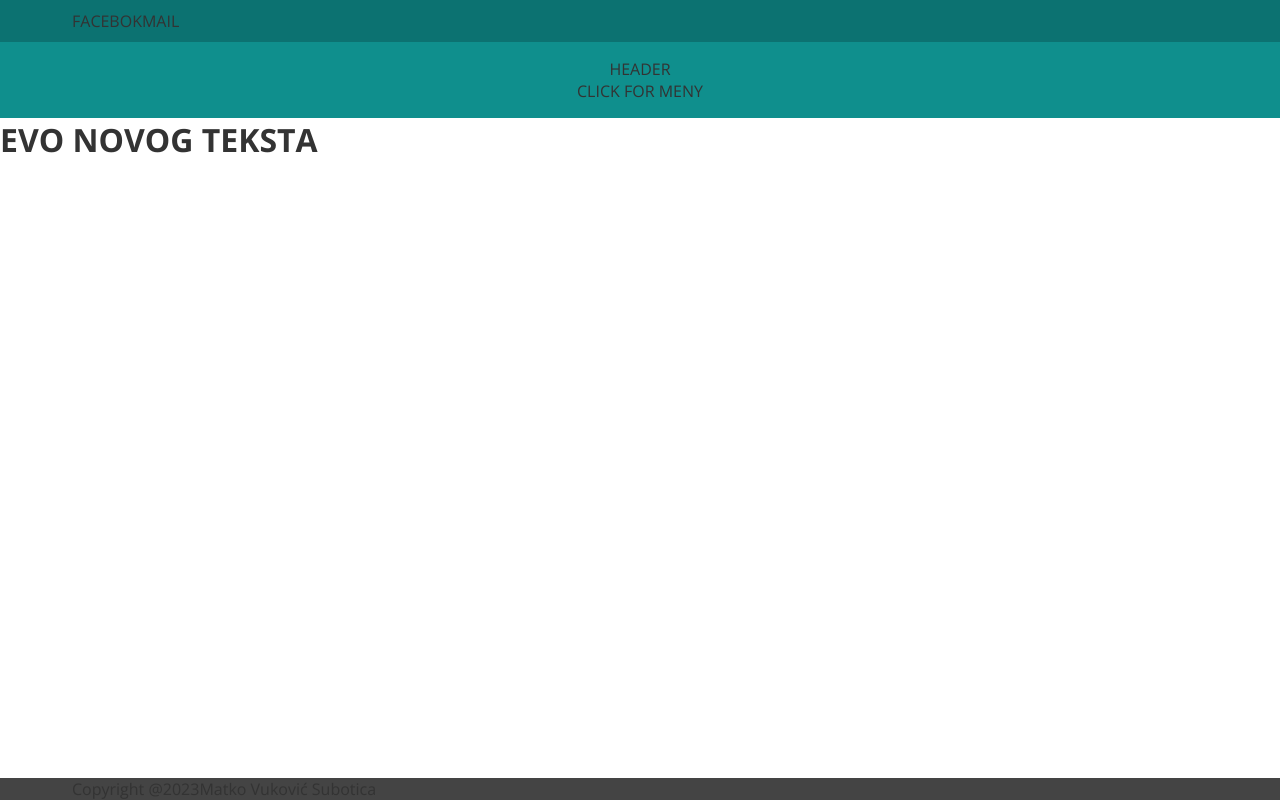
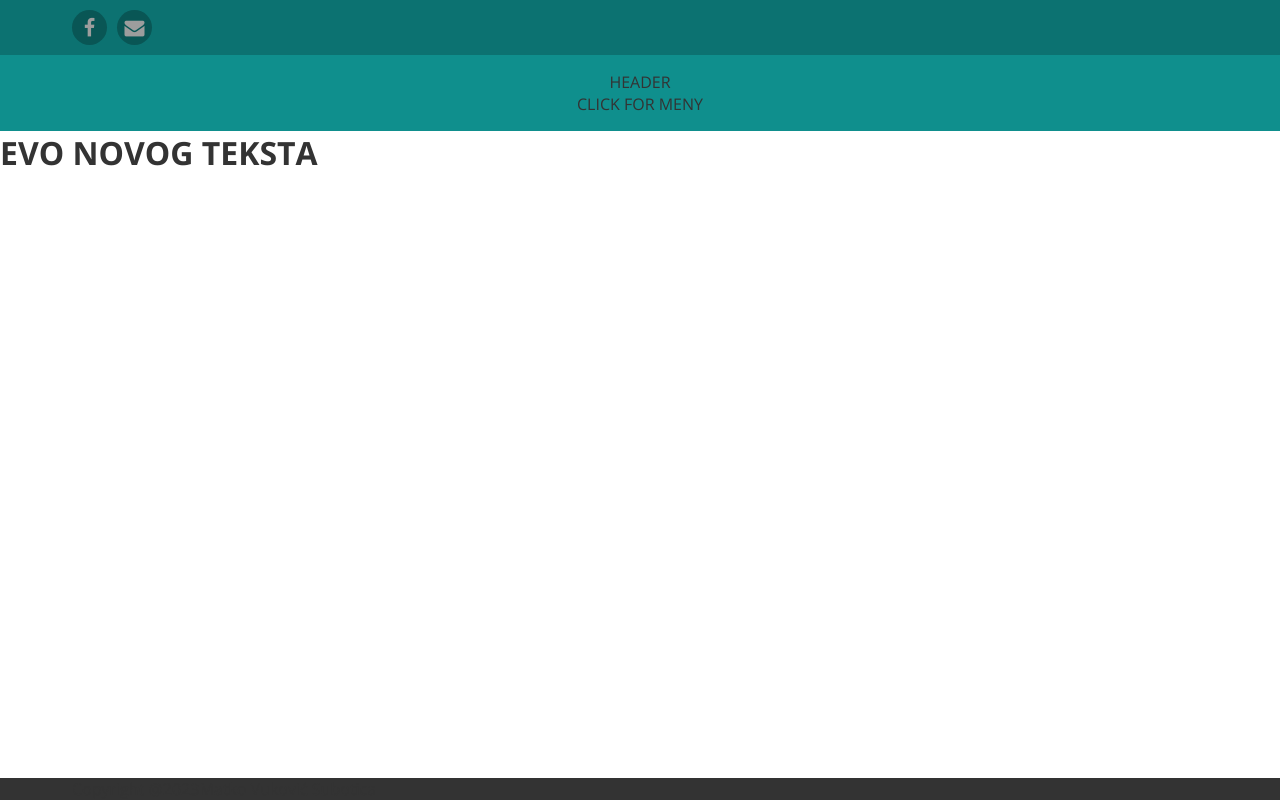
Before and after one commit to BojanIstvancic/matko-vukovic, a Next.js app: page / in a window 1280 px wide. Built offline with nearby package versions, Linux system fonts and the light colour scheme.

Commit message:
to bar completed

```diff
--- a/src/components/Footer.tsx
+++ b/src/components/Footer.tsx
@@ -4,7 +4,7 @@ import Container from "./Container";
 const StyledFooter = styled.div``;
 
 const BottomBar = styled.div`
-  background-color: var(--gray-300);
+  background-color: var(--gray-500);
 `;
 
 const Footer: React.FC<{}> = () => {
--- a/src/components/TopBar.tsx
+++ b/src/components/TopBar.tsx
@@ -12,10 +12,40 @@ const StyledTopBar = styled.div`
 
 const SocialIcons = styled.ul`
   display: flex;
+  align-items: center;
+
+  padding: 10px 0;
   list-style: none;
-  padding: 10px 0;
 `;
-const SocialIcon = styled.li``;
+const SocialIcon = styled.li`
+  margin-right: 10px;
+`;
+const SocialIconLink = styled.a`
+  display: flex;
+  align-items: center;
+  justify-content: center;
+
+  height: 35px;
+  width: 35px;
+
+  background: var(--green-800);
+  border-radius: 50%;
+  transition: 0.5s;
+
+  i {
+    font-size: 20px;
+    color: var(--gray-300);
+    transition: 0.5s;
+  }
+
+  &:hover {
+    background: var(--primary);
+
+    i {
+      color: var(--white);
+    }
+  }
+`;
 
 const TopBar: React.FC<{}> = () => {
   return (
@@ -23,17 +53,21 @@ const TopBar: React.FC<{}> = () => {
       <Container>
         <SocialIcons>
           <SocialIcon>
-            <a
+            <SocialIconLink
               href="https://www.facebook.com/profile.php?id=100007996877884"
               target="_blank"
             >
-              FACEBOK
-            </a>
+              <i className="fa fa-facebook" aria-hidden="true"></i>
+            </SocialIconLink>
           </SocialIcon>
           <SocialIcon>
-            <a href="mailto:osmatkov_su@mts.rs" target="_blank" title="e-mail">
-              MAIL
-            </a>
+            <SocialIconLink
+              href="mailto:osmatkov_su@mts.rs"
+              target="_blank"
+              title="e-mail"
+            >
+              <i className="fa fa-envelope" aria-hidden="true"></i>
+            </SocialIconLink>
           </SocialIcon>
         </SocialIcons>
       </Container>
--- a/src/pages/_app.tsx
+++ b/src/pages/_app.tsx
@@ -21,8 +21,9 @@ const GlobalStyle = createGlobalStyle`
 
   --gray-100: #f5f5f5;
   --gray-200: #dddddd;
-  --gray-300: #444444;
-  --gray-400: #333333;
+  --gray-300: #9d9d9d;
+  --gray-400: #444444;
+  --gray-500: #333333;
 
   --primary: var(--green-600);
   --secondary: var(--green-700);
@@ -35,7 +36,7 @@ const GlobalStyle = createGlobalStyle`
 
 html {
   font-family: 'open sans', arial, sans-serif;
-  color: var(--gray-400);
+  color: var(--gray-500);
 }
 
 html,
--- a/src/pages/_document.tsx
+++ b/src/pages/_document.tsx
@@ -43,6 +43,11 @@ export default function Document() {
         href="https://fonts.googleapis.com/css2?family=Open+Sans:ital,wght@0,300;0,400;0,500;0,600;0,700;0,800;1,300;1,400;1,500;1,600;1,700;1,800&family=Sora:wght@200;300;400;500;600;700;800&display=swap"
         rel="stylesheet"
       />
+      <link
+        rel="stylesheet"
+        type="text/css"
+        href="https://stackpath.bootstrapcdn.com/font-awesome/4.7.0/css/font-awesome.min.css"
+      />
       <meta name="ms-application-TileColor" content="#0F8F8D" />
       <meta name="theme-color" content="#333333" />
       <meta name="charset" content="UTF-8" />
```
